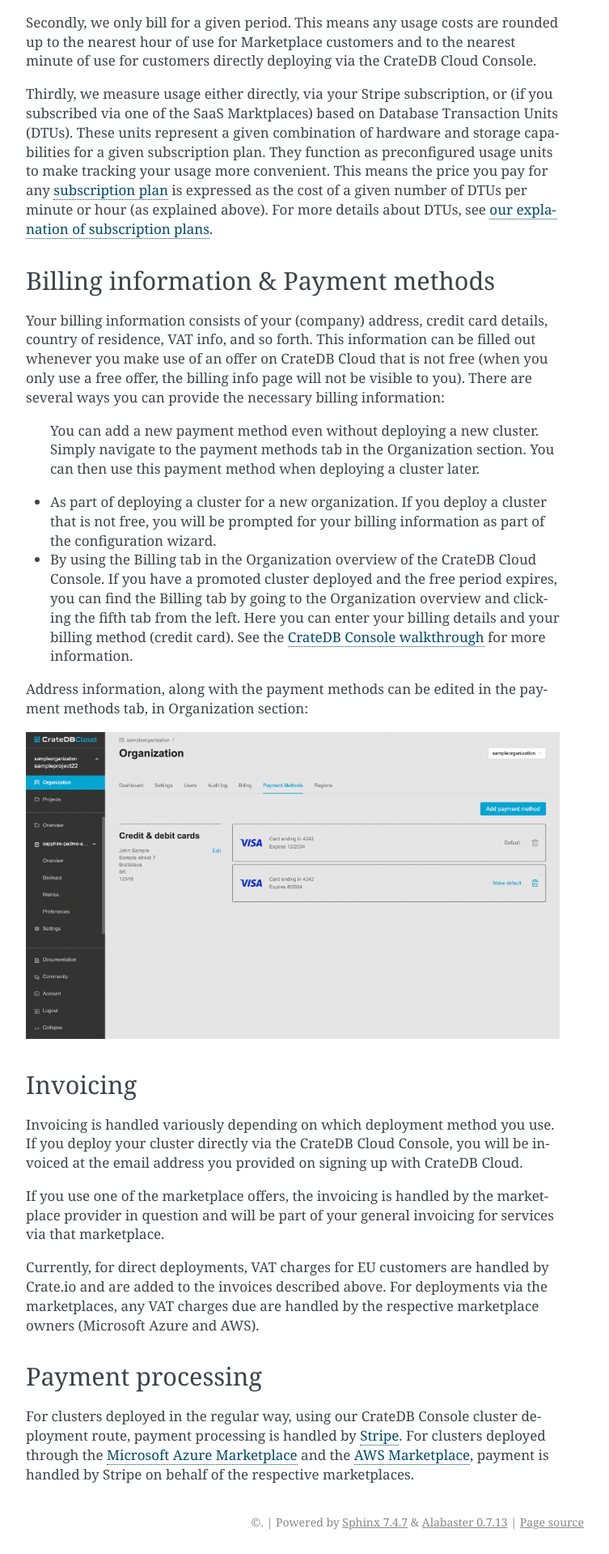
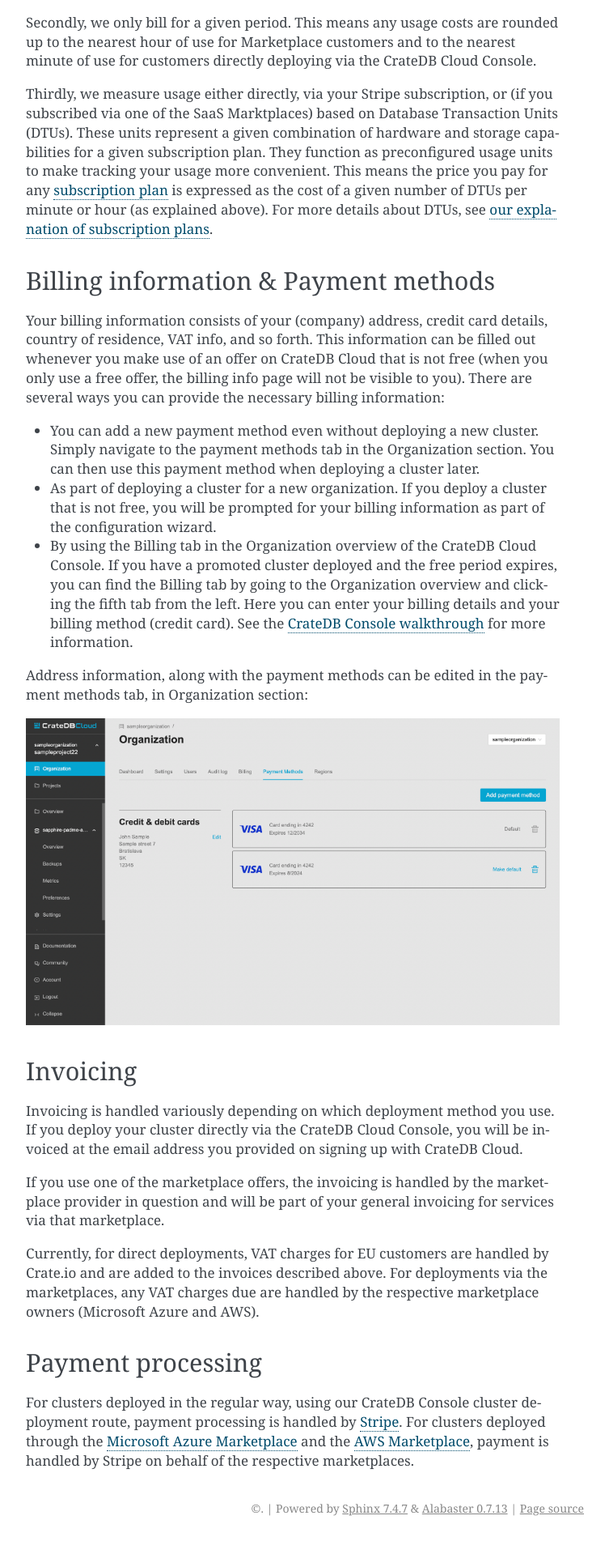
Before and after one commit to crate/cloud-reference, a Sphinx documentation site: the page built from docs/billing.rst, in a window 1280 px wide. Shown: the part 849-2768 px from the top of the page at 81% size, without its empty margins (388-1141 px from the left). Built offline with Sphinx 7.4.7, drawn with Linux system fonts in a browser that asks for light colours.

Commit message:
List fix

```diff
--- a/docs/billing.rst
+++ b/docs/billing.rst
@@ -54,7 +54,7 @@
 (when you only use a free offer, the billing info page will not be visible to
 you). There are several ways you can provide the necessary billing information:
 
-  You can add a new payment method even without deploying a new cluster. Simply
+* You can add a new payment method even without deploying a new cluster. Simply
   navigate to the payment methods tab in the Organization section. You can then
   use this payment method when deploying a cluster later.
 * As part of deploying a cluster for a new organization. If you deploy a
```
